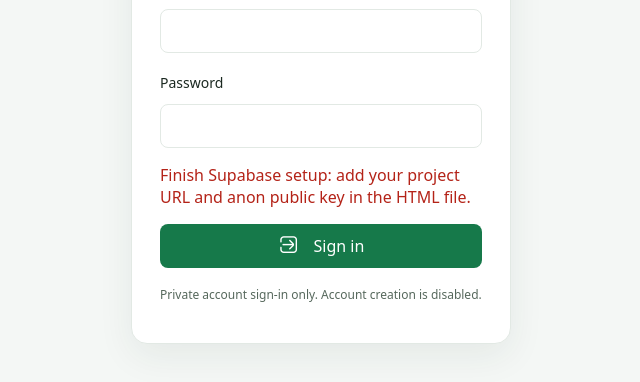
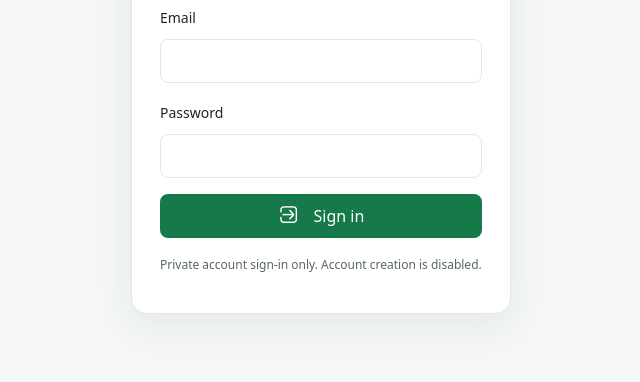
Before and after one commit to Jothilingam88/money-manager, a plain HTML site: page index.html in a window 1280 px wide. Shown: the part 312-694 px from the top of the page, without its empty margins (319-959 px from the left). Drawn offline with nearby package versions, Linux system fonts and the light colour scheme.

Commit message:
Update Supabase URL and anon key in index.htmlafter table added,email added

```diff
--- a/index.html
+++ b/index.html
@@ -996,8 +996,8 @@
     /* ================== Supabase setup ================== */
     // Paste your Supabase Project URL and anon/public key here.
     // Never put a service_role key in this public website.
-    const SUPABASE_URL = "YOUR_SUPABASE_PROJECT_URL";
-    const SUPABASE_ANON_KEY = "YOUR_SUPABASE_ANON_PUBLIC_KEY";
+    const SUPABASE_URL = "https://ruifybmmdoghamvawjox.supabase.co/rest/v1/";
+    const SUPABASE_ANON_KEY = "sb_publishable_8jx_-W-SFOqQY7ELiS2V6A_5PglGm42";
     const supabaseConfigured = !SUPABASE_URL.startsWith("YOUR_") && !SUPABASE_ANON_KEY.startsWith("YOUR_");
     const supabaseClient = supabaseConfigured ? window.supabase.createClient(SUPABASE_URL, SUPABASE_ANON_KEY, {
       auth: { persistSession: true, autoRefreshToken: true, detectSessionInUrl: true }
```
